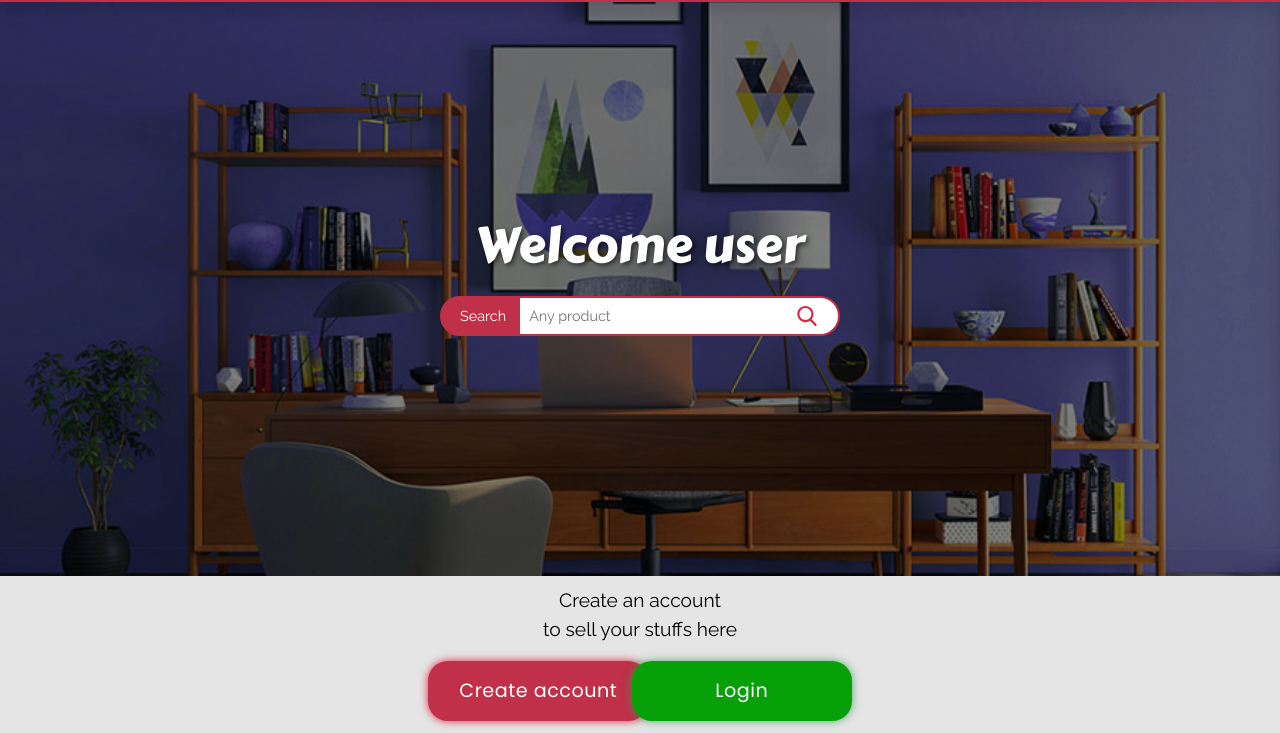
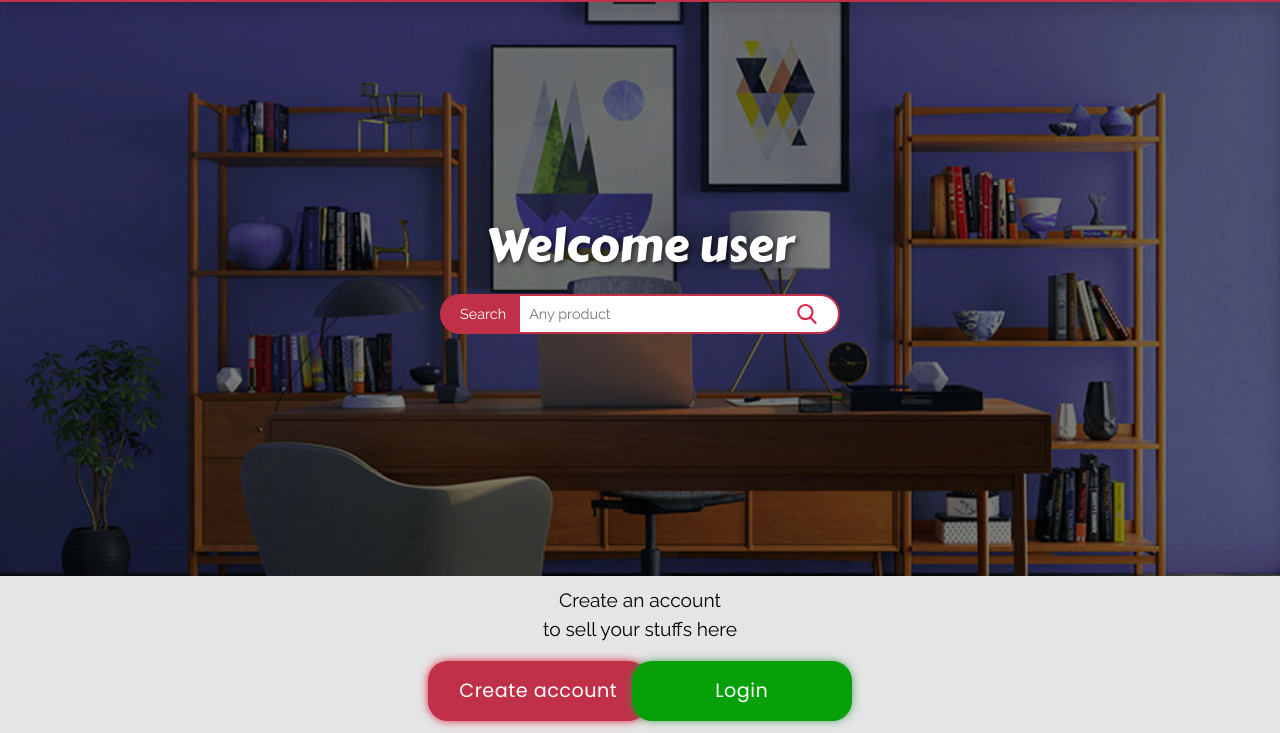
Before and after one commit to gaurav9372/Seliq-2, a plain HTML site: page index.html in a window 1280 px wide. Shown: the part 64-797 px from the top of the page. Drawn offline with Linux system fonts and the light colour scheme.

Commit message:
Update index.css

```diff
--- a/css/index.css
+++ b/css/index.css
@@ -64,10 +64,9 @@
 }
 .c_header h2{
 /*    font-family: 'Dosis', sans-serif;*/
-    font-family: 'Lobster', cursive;
+/*    font-family: 'Lobster', cursive;*/
     font-family: 'Carter One', cursive;
-    font-size:3.1rem;
-    font-weight: 200;
+    font-size:2.9rem;
     text-shadow: 2px 2px 5px rgba(0,0,0,0.6);
     margin: 0px;
 }
```
